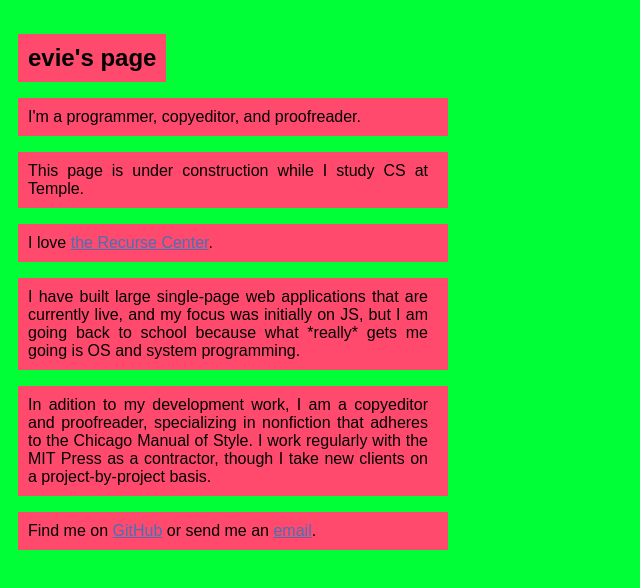
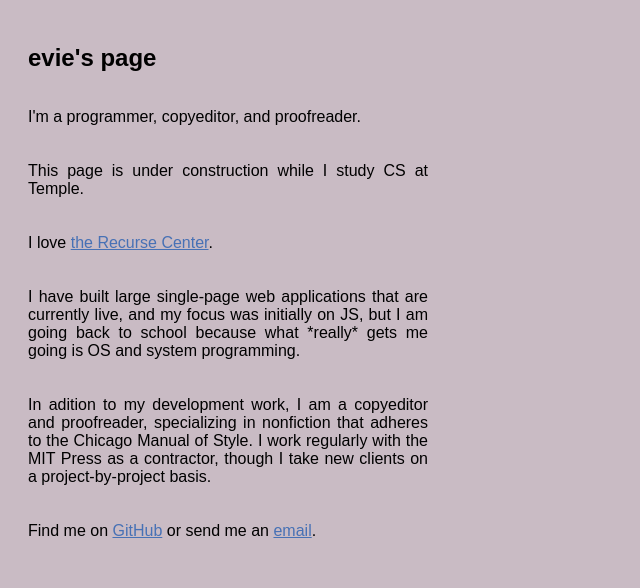
Before and after one commit to eee-vvv/e-page, a plain HTML site: page index.html in a window 1280 px wide. Shown: the whole page, without its empty margins (0-640 px from the left). Drawn offline with Linux system fonts and the light colour scheme.

Commit message:
fix colors

```diff
--- a/style.css
+++ b/style.css
@@ -2,7 +2,7 @@
 
 html, body {
   width: 100vw;
-  background: #00ff37;
+  background: #c9bbc4;
   font-family: 'IBM Plex Sans', sans-serif;
   font-size: 16px;
 }
@@ -14,7 +14,6 @@ main {
 
 h1 {
   font-size: 24px;
-  background-color: #ff4a6e;
   padding: 10px;
   width: max-content;
 }
@@ -32,7 +31,6 @@ p {
   text-align: justify;
   padding: 10px;
   padding-right: 20px;
-  background-color: #ff4a6e;
   max-width: 400px;
 }
 
```
